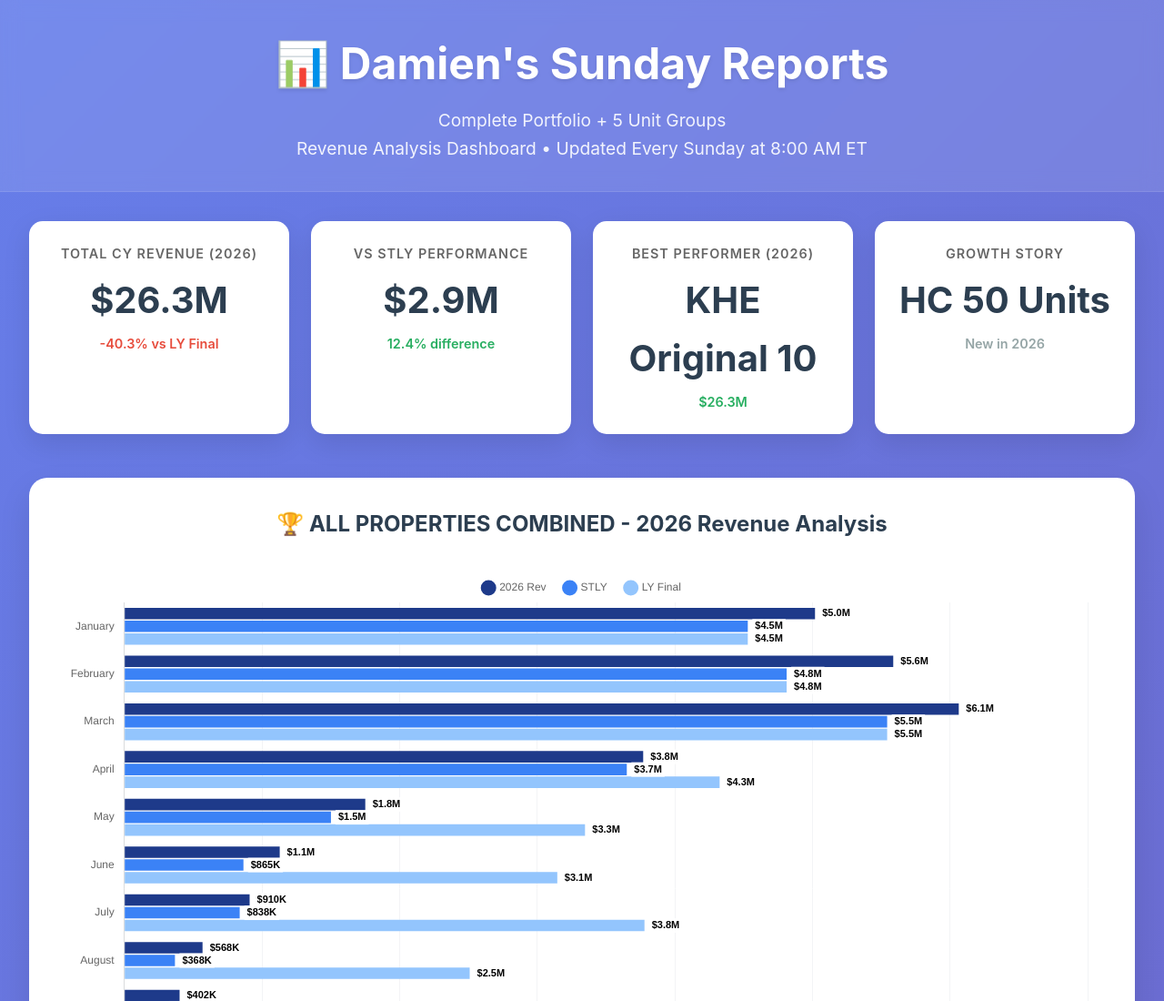
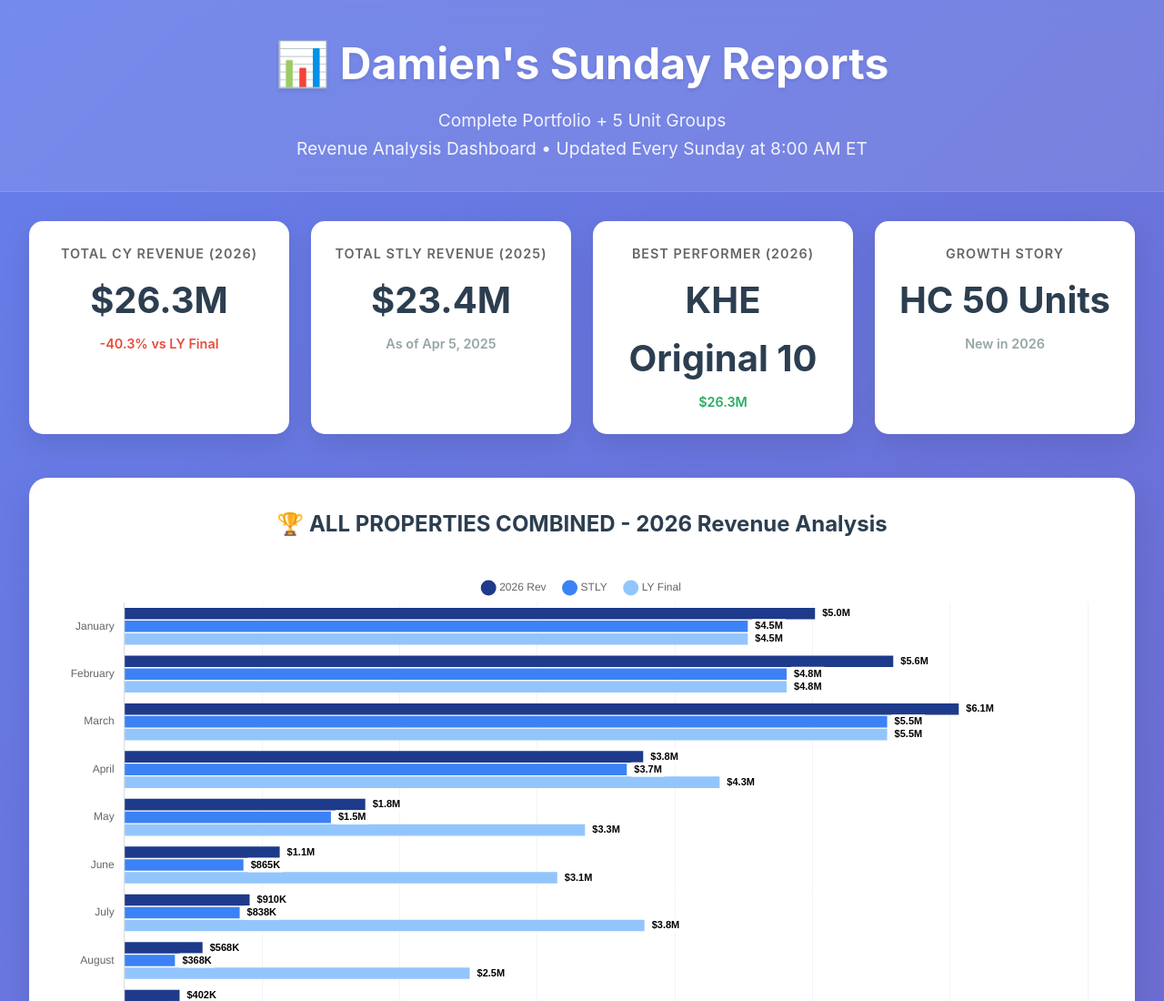
Before and after one commit to Brightwild/damien-revenue-reports, a website: page public/index.html in a window 1280 px wide. Shown: the top 1100 px of the page at 91% size. Drawn offline with nearby package versions, Linux system fonts and the light colour scheme.

Commit message:
Fix STLY summary card to show total STLY revenue (not difference)
- Changed 'vs STLY Performance' to 'Total STLY Revenue (2025)'
- Now shows .4M STLY total (not the .9M difference)
- Added 'As of Apr 5, 2025' subtitle for clarity
- Shows actual STLY booking pace baseline, not comparison

```diff
--- a/public/index.html
+++ b/public/index.html
@@ -290,10 +290,10 @@
                     changeClass: cyChange >= 0 ? 'positive' : 'negative'
                 },
                 {
-                    title: 'vs STLY Performance',
-                    value: formatCurrency(totalCY - totalSTLY),
-                    change: `${stlyChange}% difference`,
-                    changeClass: stlyChange >= 0 ? 'positive' : 'negative'
+                    title: 'Total STLY Revenue (2025)',
+                    value: formatCurrency(totalSTLY),
+                    change: `As of Apr 5, 2025`,
+                    changeClass: 'neutral'
                 },
                 {
                     title: 'Best Performer (2026)',
```
